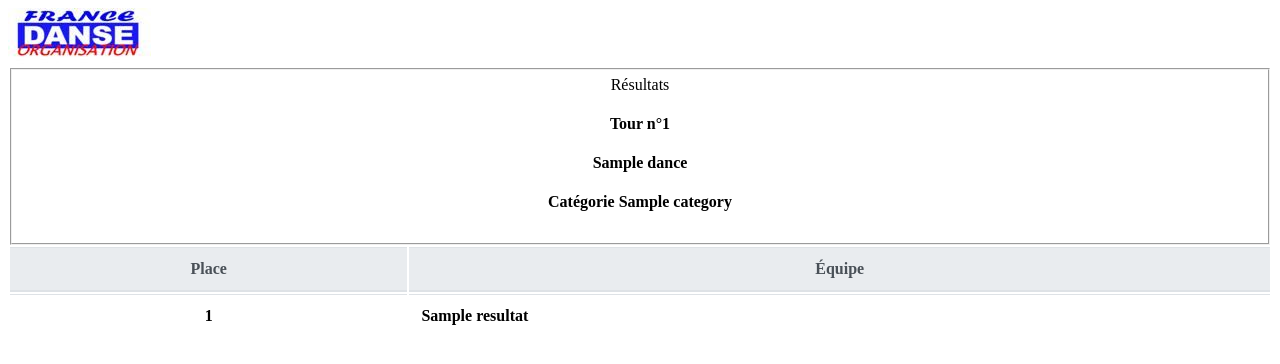
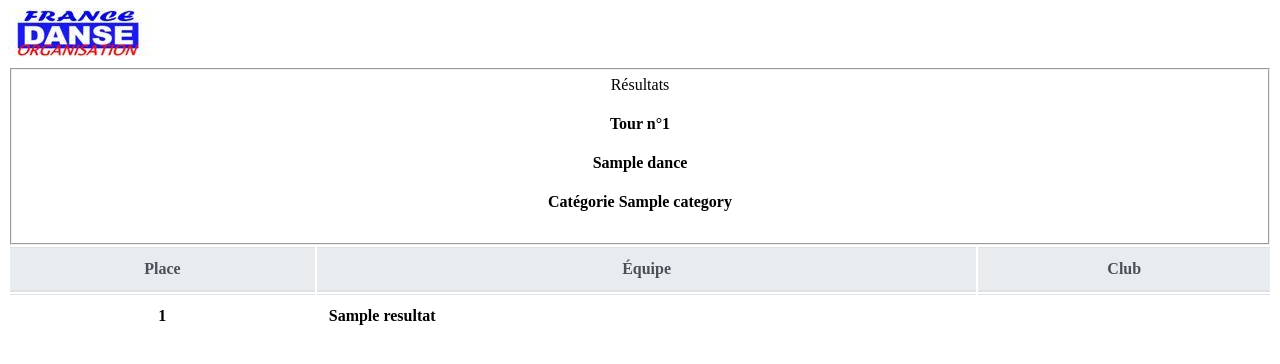
Before and after one commit to Neileruaa/FDO_logiciel, a Symfony app: template templates/pdf/classementPodium.html.twig in a window 1280 px wide. Shown: the top 364 px of the page. Run offline with Twig, Linux system fonts and the light colour scheme; the template is opened without the code that fills it: most values are stand-ins (such as "Sample title", 1, 10 or a date in 2020); some libraries are stand-ins or nearby versions.

Commit message:
Affichage club pour le classement final

```diff
--- a/src/Controller/SkatingController.php
+++ b/src/Controller/SkatingController.php
@@ -163,7 +163,7 @@
         }
 
         foreach ($resultatsTmp as $r){
-            $l=[$r->getNote(),$r->getTeam()->getNumDossard()];
+            $l=[$r->getNote(),$r->getTeam()->getNumDossard(),$r->getTeam()->getClub()];
             array_push($resultats,$l);
         }
         asort($resultats);
--- a/templates/pdf/classementNonPodium.html.twig
+++ b/templates/pdf/classementNonPodium.html.twig
@@ -130,6 +130,7 @@
         <tr>
             <th scope="col">Place</th>
             <th scope="col">Équipe</th>
+            <th scope="col">Club</th>
         </tr>
         </thead>
         <tbody>
@@ -138,6 +139,7 @@
             <tr>
                 <th scope="row">{{ resultat[0]|number_format }}</th>
                 <td><strong>{{ resultat[1] }}</strong></td>
+                <td><strong>{{ resultat[2].username }}</strong></td>
             </tr>
             {% set place=place+1 %}
         {% endfor %}
--- a/templates/pdf/classementPodium.html.twig
+++ b/templates/pdf/classementPodium.html.twig
@@ -130,6 +130,7 @@
         <tr>
             <th scope="col">Place</th>
             <th scope="col">Équipe</th>
+            <th scope="col">Club</th>
         </tr>
         </thead>
         <tbody>
@@ -138,6 +139,7 @@
             <tr>
                 <th scope="row">{{ resultat[0]|number_format }}</th>
                 <td><strong>{{ resultat[1] }}</strong></td>
+                <td><strong>{{ resultat[2].username }}</strong></td>
             </tr>
             {% set place=place+1 %}
         {% endfor %}
--- a/templates/resultat/resultatsFinale.html.twig
+++ b/templates/resultat/resultatsFinale.html.twig
@@ -19,6 +19,7 @@
         <tr>
             <th scope="col" style="color: black; font-size: 23px;">Place</th>
             <th scope="col" style="color: black;font-size: 23px;">Équipe</th>
+            <th scope="col" style="color: black;font-size: 23px;">Club</th>
         </tr>
         </thead>
         <tbody>
@@ -27,6 +28,7 @@
             <tr {% if (resultat[0]|number_format )<=3 %} style="color: red;" {% endif %}>
                 <th scope="row">{{ resultat[0]|number_format }}</th>
                 <td><strong>{{ resultat[1] }}</strong></td>
+                <td><strong>{{ resultat[2].username }}</strong></td>
             </tr>
         {% endfor %}
         </tbody>
```
Also changed, not shown: 1 other file.
